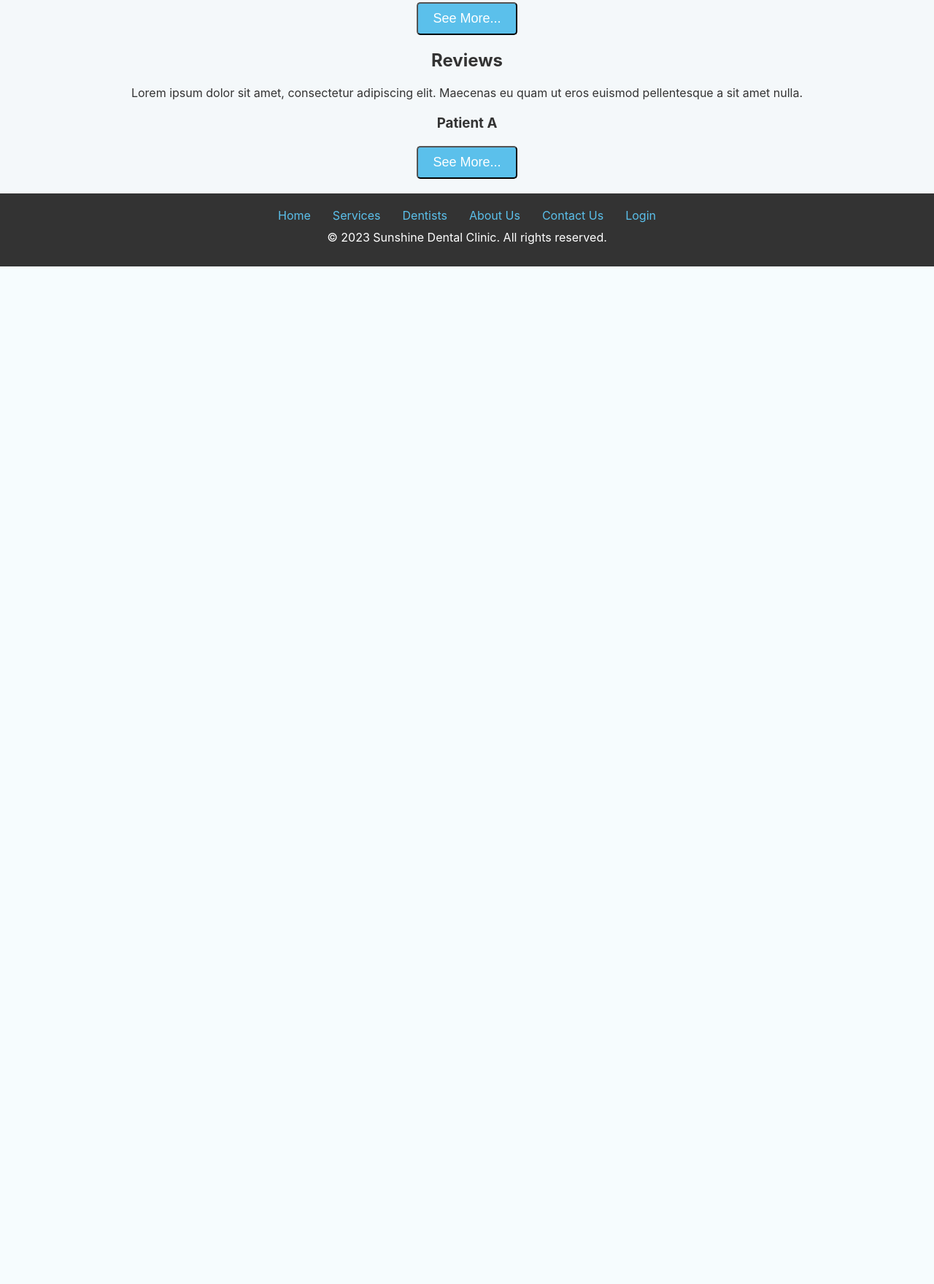
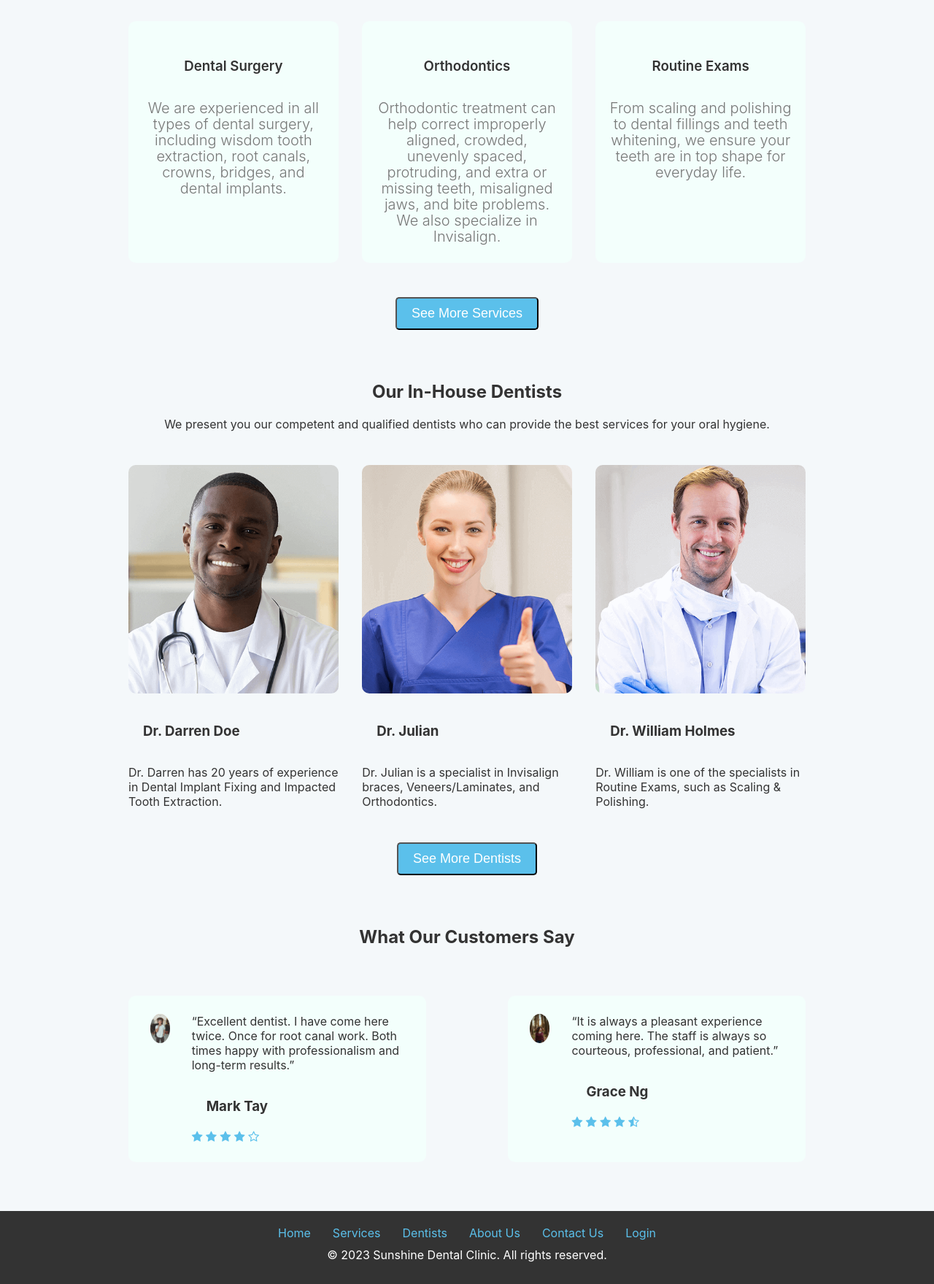
Before and after one commit to bluerobotcat/sunshinedental, a PHP site: page / in a window 1280 px wide. Shown: the part 977-2736 px from the top of the page at 73% size. Before the commit the page ends 1342 px from the top, so only its background shows below. Run offline with PHP 8.4, Linux system fonts and the light colour scheme.

Commit message:
updated content

```diff
--- a/index.html
+++ b/index.html
@@ -5,6 +5,180 @@
   <meta name="viewport" content="width=device-width, initial-scale=1.0">
   <title>Sunshine Dental Clinic</title>
   <link rel="stylesheet" href="styles.css">
+  <link href="https://fonts.googleapis.com/css?family=Poppins:100,200,300,400,600,700&display=swap" rel="stylesheet">
+  <link rel="stylesheet" href="https://stackpath.bootstrapcdn.com/font-awesome/4.7.0/css/font-awesome.min.css">
+<style>
+
+/* Introduction */
+.introduction {
+  margin-top: 3%; /* Add top margin to create space after the header */
+  text-align: center;
+  background: #f4f8fa;
+  padding: 0;
+  position: relative;
+}
+
+.introduction img {
+  max-width: 80%;
+  height: auto;
+  padding-top: 0px;
+  margin: 0 auto;
+  display: block;
+  border-radius: 20px;
+}
+
+.introduction .text-box {
+  text-align: center;
+  background: rgba(255, 255, 255, 0.8);
+  width:75%;
+  max-width: 600px;
+  height: auto;
+  position: absolute;
+  bottom: 0; /* Align to the bottom of .introduction */
+  left: 50%;
+  padding: 5px;
+  transform: translateX(-50%);
+  border-radius: 10px;
+}
+
+.introduction h1 {
+  font-size: 28px;
+  color: #333;
+  margin: 5px 0;
+}
+
+.introduction p {
+  font-size: 18px;
+  color: #333;
+  margin: 0;
+  border-radius: 10px;
+  padding: 5px;
+}
+
+/* Services */
+.service {
+  width: 80%;
+  margin: auto;
+  text-align: center;
+  padding-top: 50px;
+}
+
+.service h1 {
+  font-size: 28px;
+  font-weight: 600;
+  padding: 0px;
+}
+
+.service p {
+  color: #777;
+  font-size: 20px;
+  font-weight: 300;
+  line-height: 22px;
+  padding: 5px;
+}
+
+.row {
+  margin-top: 5%;
+  display: flex;
+  justify-content: space-between;
+}
+
+.service-col {
+  flex-basis: 31%;
+  background: #f3fffc;
+  border-radius: 10px;
+  margin-bottom: 5%;
+  padding: 20px 12px;
+  box-sizing: border-box;
+  transition: 0.5s;
+}
+
+.service-col h3 {
+  text-align: center;
+  font-weight: 600;
+  margin: 10px 0;
+}
+
+.service-col:hover {
+  box-shadow: 0 0 20px 0px rgba(0, 0, 0, 0.2);
+}
+
+@media (max-width: 700px) {
+  .row {
+    flex-direction: column;
+  }
+}
+
+/* Dentists */
+.dentist {
+  width: 80%;
+  margin: auto;
+  text-align: center;
+  padding-top: 50px;
+}
+
+.dentist-col {
+  flex-basis: 31%;
+  border-radius: 10px;
+  margin-bottom: 5%;
+  text-align: left;
+}
+
+.dentist-col img {
+  width: 100%;
+  border-radius: 10px;
+}
+
+.dentist-col p {
+  padding: 0;
+}
+
+.dentist-col h3 {
+  margin-top: 16px;
+  margin-bottom: 15px;
+  text-align: left;
+}
+
+/* Testimonials */
+.testimonials {
+  width: 80%;
+  margin: auto;
+  padding-top: 50px;
+  text-align: center;
+}
+
+.testimonial-col {
+  flex-basis: 44%;
+  border-radius: 10px;
+  margin-bottom: 5%;
+  text-align: left;
+  background: #f3fffc;
+  padding: 25px;
+  cursor: pointer;
+  display: flex;
+}
+
+.testimonial-col img {
+  height: 40px;
+  margin-left: 5px;
+  margin-right: 30px;
+  border-radius: 50%;
+}
+
+.testimonial-col p {
+  padding: 0;
+}
+
+.testimonial-col h3 {
+  margin-top: 15px;
+  text-align: left;
+}
+
+.testimonial-col .fa {
+  color:#5bc0eb;
+}
+
+</style>
 </head>
 <body>
   <header>
@@ -21,64 +195,100 @@
         </ul>
       </nav>
     </div>
-    </div>
   </header>
 
   <main class="container">
     <!-- Introduction Section -->
-        <section id="introduction">
+    <section class="introduction">
+      <div class="text-box">
         <h1>Welcome to Sunshine Dental Clinic</h1>
-            <p>Your smile is our priority. Experience comprehensive dental care with our professional team.</p>
+        <p>Your smile is our priority.<br><br>Experience comprehensive dental care with our professional team.</p>
+      </div>
+      <img src="images/smile.jpg">
     </section>
+
+
     <!-- Services Provided Section -->
-        <section id="services-provided" class="section-background">
-            <h2 class="section-heading">Services Provided</h2>
-            <div>
-                <img src="path_to_your_image.jpg" alt="Service Image">
-                <!-- Repeat the above line for each image -->
+    <section class="service">
+      <h1>Services We Offer</h1>
+      <p>Since we strongly believe that ‘Precision is the Key to Quality Dental Work’, our dental clinic uses evidence-based techniques, the most advanced equipment, and technology available to ensure that our patients receive dental care with the highest clinical standards.</p>
+      <div class="row">
+        <div class="service-col">
+          <h3>Dental Surgery</h3>
+          <p>We are experienced in all types of dental surgery, including wisdom tooth extraction, root canals, crowns, bridges, and dental implants.</p>
+        </div>
+        <div class="service-col">
+          <h3>Orthodontics</h3>
+          <p>Orthodontic treatment can help correct improperly aligned, crowded, unevenly spaced, protruding, and extra or missing teeth, misaligned jaws, and bite problems. We also specialize in Invisalign.</p>
+        </div>
+        <div class="service-col">
+          <h3>Routine Exams</h3>
+          <p>From scaling and polishing to dental fillings and teeth whitening, we ensure your teeth are in top shape for everyday life.</p>
+        </div>
       </div>
       <a href="services.html">
-              <button class="button">See More...</button>
+        <button class="button">See More Services</button>
       </a>
     </section>
 
     <!-- In House Dentists Section -->
-    <section id="in-house-dentists" class="section-background">
-      <h2 class="section-heading">In House Dentists</h2>
-      <div class="dentist-images">
-        <!-- Include your image tags here -->
-        <img src="path_to_your_image.jpg" alt="Dentist Image" />
-        <!-- Repeat the above line for each image -->
+    <section class="dentist">
+      <h1>Our In-House Dentists</h1>
+      <p>We present you our competent and qualified dentists who can provide the best services for your oral hygiene.</p>
+      <div class="row">
+        <div class="dentist-col">
+          <img src="images/doctor-1.png">
+          <h3>Dr. Darren Doe</h3>
+          <p>Dr. Darren has 20 years of experience in Dental Implant Fixing and Impacted Tooth Extraction.</p>
+        </div>
+        <div class="dentist-col">
+          <img src="images/doctor-2.png">
+          <h3>Dr. Julian</h3>
+          <p>Dr. Julian is a specialist in Invisalign braces, Veneers/Laminates, and Orthodontics.</p>
+        </div>
+        <div class="dentist-col">
+          <img src="images/doctor-3.png">
+          <h3>Dr. William Holmes</h3>
+          <p>Dr. William is one of the specialists in Routine Exams, such as Scaling & Polishing.</p>
+        </div>
       </div>
       <a href="dentists.html">
-          <button class="button">See More...</button>
+        <button class="button">See More Dentists</button>
       </a>
-
-
     </section>
 
     <!-- Reviews Section -->
-    <section id="reviews" class="section-background"></section>
-      <h2 class="section-heading">Reviews</h2>
-      <!-- You can repeat this part for each review -->
-      <div class="review">
-        <div class="stars">
-          <!-- Include star icons here -->
+    <section class="testimonials">
+      <h1>What Our Customers Say</h1>
+      <div class="row">
+        <div class="testimonial-col">
+          <img src="images/mark.jpg">
+          <div>
+            <p>“Excellent dentist. I have come here twice. Once for root canal work. Both times happy with professionalism and long-term results.”</p>
+            <h3>Mark Tay</h3>
+            <i class="fa fa-star"></i>
+            <i class="fa fa-star"></i>
+            <i class="fa fa-star"></i>
+            <i class="fa fa-star"></i>
+            <i class="fa fa-star-o"></i>
           </div>
-        <p>
-          Lorem ipsum dolor sit amet, consectetur adipiscing elit. Maecenas eu
-          quam ut eros euismod pellentesque a sit amet nulla.
-        </p>
-        <h3>Patient A</h3>
+        </div>
+        <div class="testimonial-col">
+          <img src="images/grace.jpg">
+          <div>
+            <p>“It is always a pleasant experience coming here. The staff is always so courteous, professional, and patient.”</p>
+            <h3>Grace Ng</h3>
+            <i class="fa fa-star"></i>
+            <i class="fa fa-star"></i>
+            <i class="fa fa-star"></i>
+            <i class="fa fa-star"></i>
+            <i class="fa fa-star-half-o"></i>
+          </div>
+        </div>
       </div>
     </section>
+  </main>
 
-    <div>
-      <a href="dashboard.html">
-        <button class="button">See More...</button>
-      </a>
-    </div>
-  </main>
   <!-- Footer -->
   <footer>
     <div class="container">
--- a/styles.css
+++ b/styles.css
@@ -18,6 +18,33 @@ body {
   margin: auto;
   padding: 0 20px;
 }
+
+.column {
+  width: calc(25% - 10px); /* Adjust the width to create four equal-width columns with a little spacing */
+  display: inline-block; /* Display columns in a row */
+  vertical-align: top; /* Align columns at the top */
+  margin: 2px; /* Add some spacing between columns */
+  padding: 5px; /* Add padding to create space between columns */
+  box-sizing: border-box; /* Include padding and border in the total width */
+  text-align: center; /* Center-align the content within each column */
+  flex-basis: 25%;
+  background: #f3fffd;
+  border-radius: 10px;
+  box-sizing: border-box;
+  transition: 0.5s;
+}
+
+.column:hover {
+  box-shadow: 0 0 20px 0px rgba(0, 0, 0, 0.2);
+}
+
+.article {
+  display: flex;
+  flex-wrap: wrap; /* Allow the subcategories to wrap to the next row */
+  justify-content: space-between; /* Adjust alignment as needed */
+}
+
+
 
 /* Header Styles */
 header {
```
Also changed, not shown: dentists.html (+123 -12 lines), services.html (+173 -6 lines), images/andy.png (added), images/ashley.jpg (added), images/doctor-1.png (added), images/doctor-2.png (added), images/doctor-3.png (added), images/doctor-4.png (added), images/grace.jpg (added), images/joseph.jpg (added), images/mark.jpg (added), images/smile.jpg (added), images/steven.jpeg (added), images/tiffany.jpg (added), 1 other file. Lines whose indentation alone changed are shown as unchanged.
